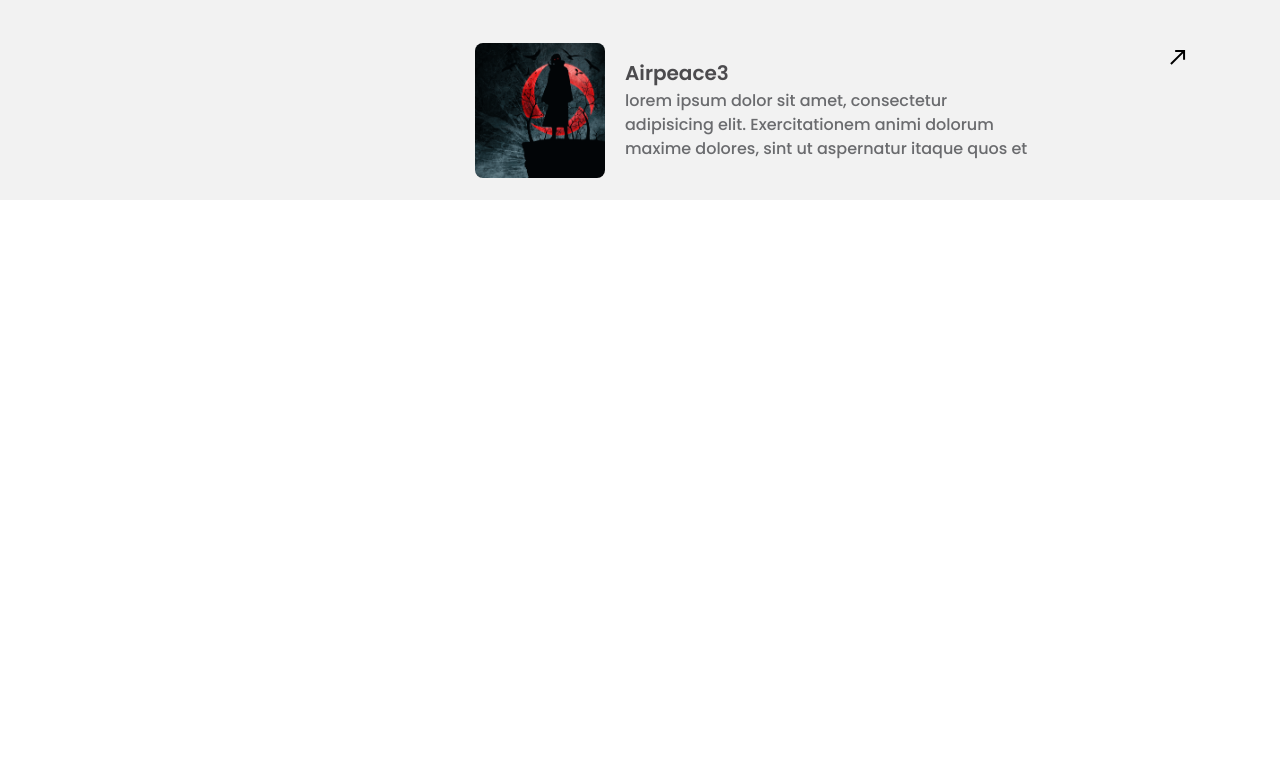
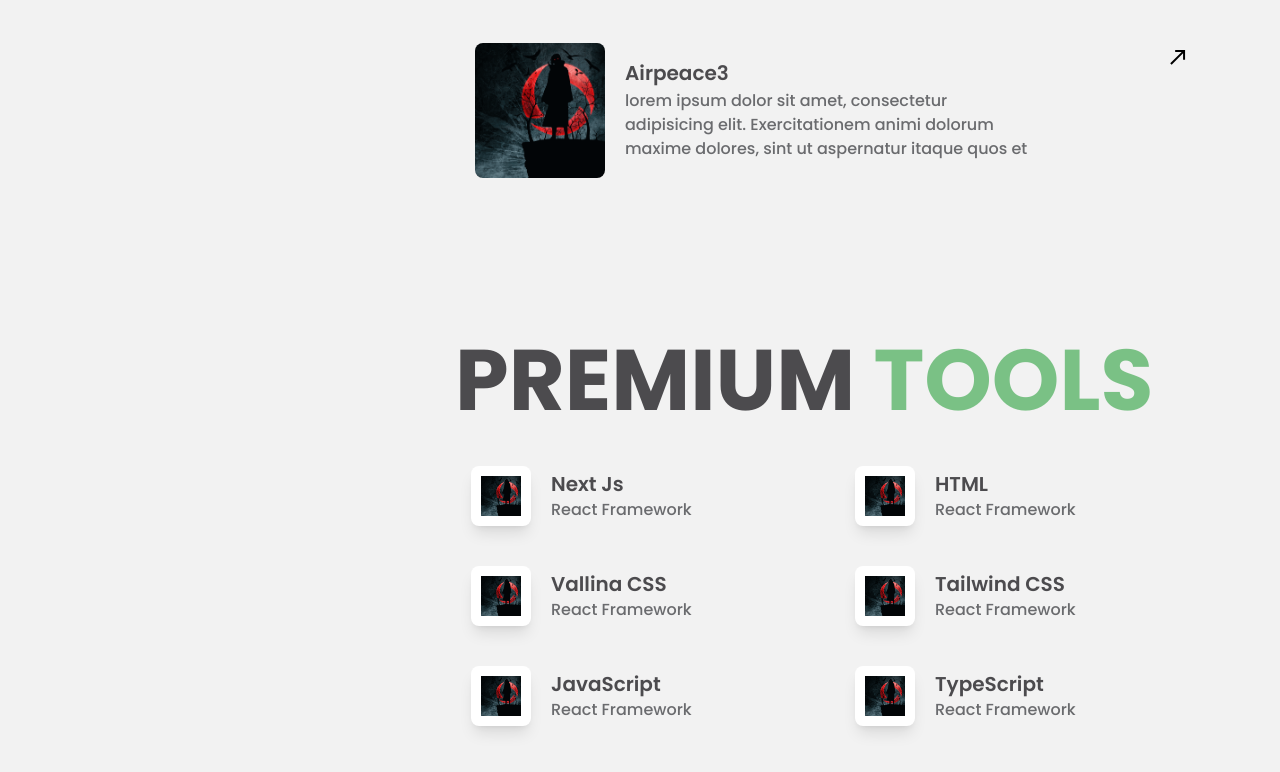
Before and after one commit to Maap014/portfolio, a Next.js app: page / in a window 1280 px wide. Shown: the part 1240-2012 px from the top of the page. Before the commit the page ends 1440 px from the top, so only its background shows below. Built offline with nearby package versions, Linux system fonts and the light colour scheme.

Commit message:
implement tools component

```diff
--- a/app/components/navigation/navigation.tsx
+++ b/app/components/navigation/navigation.tsx
@@ -10,7 +10,7 @@ const Navigation = () => {
   const navItems: NavItems[] = [
     { title: "Home", icon: <Home />, value: "/" },
     { title: "Projects", icon: <Projects />, value: "projects" },
-    { title: "Tools", icon: <Tools />, value: "about" },
+    { title: "Tools", icon: <Tools />, value: "tools" },
     { title: "Write me", icon: <WriteMe />, value: "contact" },
   ];
   const [isActive, setIsActive] = useState(navItems[0]);
--- /dev/null
+++ b/app/components/sections/Tools/tools.tsx
@@ -0,0 +1,41 @@
+import { tools } from "@/app/constants/constants";
+import Image from "next/image";
+import React from "react";
+
+export const Tools = () => {
+  return (
+    <div>
+      <div className="  flex items-center 1024:items-start justify-center flex-col gap-[10px] text-center 1024:text-start">
+        <h1 className="text-primary-titleText1 text-[52px] 768:text-[86px] 1300:text-[94px] font-bold leading-[45px] 655:leading-[80px]">
+          PREMIUM
+          <span className="text-primary-titleText2"> TOOLS</span>
+        </h1>
+      </div>
+
+      <div className="mt-[30px] grid grid-cols-[1fr] 560:grid-cols-[2fr_2fr] 768:grid-cols-[2fr_2fr_2fr] 1024:grid-cols-[2fr_2fr] 560:gap-2">
+        {tools.map((tool, i) => (
+          <div
+            key={i}
+            className="flex gap-3 655:gap-5 items-center justify-start p-[16px] rounded-2xl hover:bg-primary-hoverMode hover:!duration-[400ms] hover:transition-colors hover:ease-in-out cursor-default"
+          >
+            <div className="relative flex items-center justify-center bg-primary-white shadow-lg flex-shrink-0 w-[60px] h-[60px] overflow-hidden rounded-lg">
+              <Image
+                src={tool.logo}
+                alt={tool.alt}
+                className="object-cover object-right w-[40px] h-[40px]"
+              />
+            </div>
+            <div>
+              <p className="text-primary-titleText1 text-lg 768:text-xl 1300:text-[26px] font-bold 1024:font-semibold">
+                {tool.toolName}
+              </p>
+              <p className="text-primary-grey-200 text-base">
+                {tool.subDescription}
+              </p>
+            </div>
+          </div>
+        ))}
+      </div>
+    </div>
+  );
+};
--- a/app/components/sections/recentProject/recentProject.tsx
+++ b/app/components/sections/recentProject/recentProject.tsx
@@ -70,7 +70,7 @@ export const RecentProject = () => {
                       isHovered === i
                         ? " max-h-[100px] overflow-y-scroll transition-all duration-700 z-50"
                         : "max-h-[78px] 560:max-h-[90px] overflow-y-hidden",
-                      "h-full text-primary-grey-200 custom-scrollbar hide-arrows pr-2 "
+                      "h-full text-primary-grey-200 custom-scrollbar hide-arrows pr-2 text-sm 390:text-base"
                     )}
                   >
                     {project.description.length > 160 && isHovered !== i
--- a/app/constants/constants.tsx
+++ b/app/constants/constants.ts
@@ -1,4 +1,5 @@
 import profileImage from "../assets/profileImage/itachi.png";
+import { ProjectType, ToolType } from "../types/types";
 
 export const analytics = [
   { value: 6, description: " MONTHS OF EXPERIENCE" },
@@ -6,7 +7,7 @@ export const analytics = [
   { value: 1, description: "NATIONWIDE CLIENT" },
 ];
 
-export const recentProjects = [
+export const recentProjects: ProjectType[] = [
   {
     image: profileImage,
     projectTitle: "Airpeace1",
@@ -30,3 +31,42 @@ export const recentProjects = [
       "lorem ipsum dolor sit amet, consectetur adipisicing elit. Exercitationem animi dolorum maxime dolores, sint ut aspernatur itaque quos et ",
   },
 ];
+
+export const tools: ToolType[] = [
+  {
+    logo: profileImage,
+    alt: "framework logo",
+    toolName: "Next Js",
+    subDescription: "React Framework",
+  },
+  {
+    logo: profileImage,
+    alt: "framework logo",
+    toolName: "HTML",
+    subDescription: "React Framework",
+  },
+  {
+    logo: profileImage,
+    alt: "framework logo",
+    toolName: "Vallina CSS",
+    subDescription: "React Framework",
+  },
+  {
+    logo: profileImage,
+    alt: "framework logo",
+    toolName: "Tailwind CSS",
+    subDescription: "React Framework",
+  },
+  {
+    logo: profileImage,
+    alt: "framework logo",
+    toolName: "JavaScript",
+    subDescription: "React Framework",
+  },
+  {
+    logo: profileImage,
+    alt: "framework logo",
+    toolName: "TypeScript",
+    subDescription: "React Framework",
+  },
+];
--- a/app/page.tsx
+++ b/app/page.tsx
@@ -1,6 +1,7 @@
 "use client";
 import Profilecard from "./components/profileCard/profilecard";
 import { RecentProject } from "./components/sections/recentProject/recentProject";
+import { Tools } from "./components/sections/Tools/tools";
 import { analytics } from "./constants/constants";
 
 export default function Home() {
@@ -41,6 +42,9 @@ export default function Home() {
       <div className="mt-[100px] 768:mt-[140px]" id="projects">
         <RecentProject />
       </div>
+      <div className="mt-[100px] 768:mt-[140px]" id="tools">
+        <Tools />
+      </div>
     </>
   );
 }
--- a/app/subLayout.tsx
+++ b/app/subLayout.tsx
@@ -9,7 +9,7 @@ export const SubLayout = ({ children }: { children: React.ReactNode }) => {
   const { theme, toggleTheme } = useTheme();
   return (
     <body className={theme}>
-      <div className=" transition-mode bg-primary-bg pt-[140px]  flex justify-center items-center">
+      <div className=" transition-mode bg-primary-bg pt-[140px] pb-[117px] flex justify-center items-center">
         {/* <div className="880:hidden">
               <h1 className=" font-bold text-xl 880:text-2xl ">
                 <span className="">M</span>aap
```
Also changed, not shown: app/types/types.tsx (+16 -1 lines).
